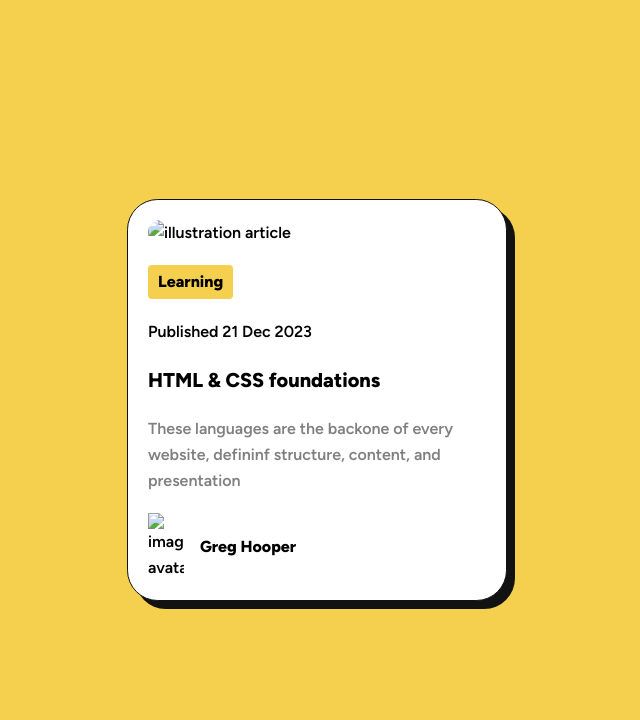
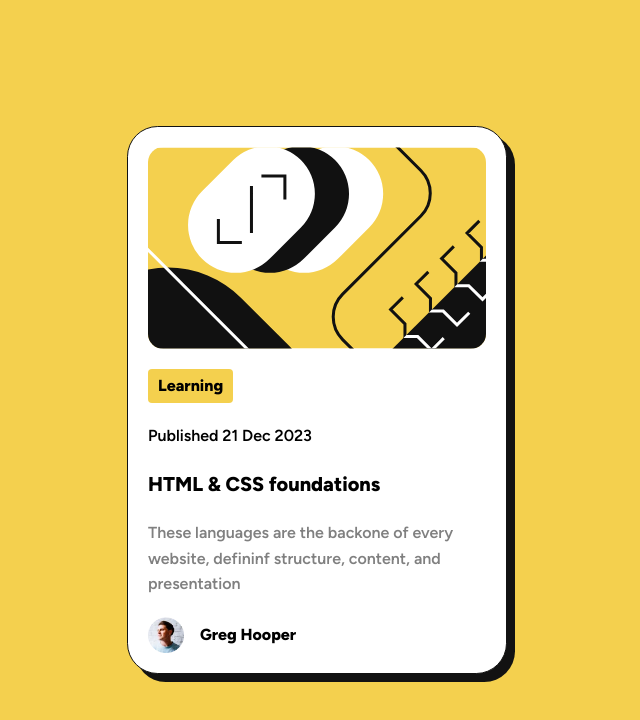
Before and after one commit to jscortes23/blog-preview-card-main, a plain HTML site: page index.html in a window 1280 px wide. Shown: the whole page, without its empty margins (323-963 px from the left). Drawn offline with Linux system fonts and the light colour scheme; the site is published under a folder, as on GitHub Pages, so addresses that start at the root find nothing.

Commit message:
Update image and font paths in index.html

```diff
--- a/index.html
+++ b/index.html
@@ -9,6 +9,7 @@
   <link rel="icon" type="image/png" sizes="32x32" href="./assets/images/favicon-32x32.png">
 
   <link rel="stylesheet" href="main.css">
+  <link rel="preload" href="./assets/fonts/Figtree-VariableFont_wght.ttf" as="font/ttf" type="ttf" crossorigin>
 
   <title>Frontend Mentor | Blog preview card</title>
 </head>
@@ -16,14 +17,14 @@
 <body>
   <main class="container">
     <article class="card">
-      <img src="/assets/images/illustration-article.svg" alt="illustration article" class="card__img">
+      <img src="./assets/images/illustration-article.svg" alt="illustration article" class="card__img">
       <span class="card__badge">Learning</span>
       <time class="card__date-post">Published 21 Dec 2023</time>
       <h1 class="card__title">HTML & CSS foundations</h1>
       <p class="card__description">These languages are the backone of every website, defininf structure, content, and
         presentation</p>
       <footer class="card__footer">
-        <img src="/assets/images/image-avatar.webp" alt="image avatar" class="card__footer__img">
+        <img src="./assets/images/image-avatar.webp" alt="image avatar" class="card__footer__img">
         <span class="card__footer__author">Greg Hooper</span>
       </footer>
     </article>
```
